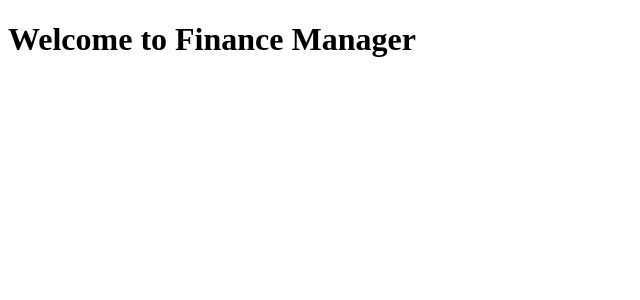
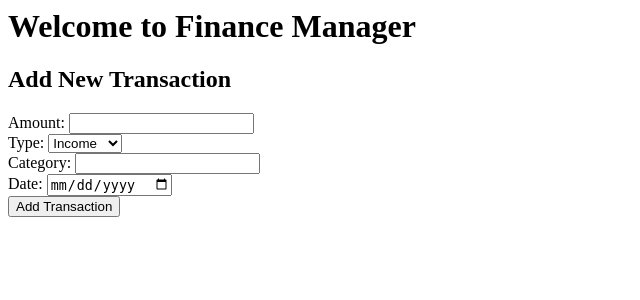
Before and after one commit to b04a/Finance_manager, a Flask app: page / in a window 1280 px wide. Shown: the top 300 px of the page, without its empty margins (0-640 px from the left). Run offline with Flask 3, Linux system fonts and the light colour scheme.

Commit message:
create models. - add (create table func) (specially for work sqlite3) - add (add_transaction) (handover amount, typem category, date in db)

```diff
--- a/app.py
+++ b/app.py
@@ -1,10 +1,22 @@
-from flask import Flask, render_template
+from flask import Flask, render_template, request, redirect, url_for
+from models import create_table, add_transaction
 
 app = Flask(__name__)
+create_table()
 
 @app.route('/')
 def index():
     return render_template('index.html')
 
+@app.route('/add_transaction', methods=['POST'])
+def add_transaction_route():
+    amount = float(request.form['amount'])
+    type = request.form['type']
+    category = request.form['category']
+    date = request.form['date']
+
+    add_transaction(amount, type, category, date)
+    return redirect(url_for('index'))
+
 if __name__ == '__main__':
     app.run(debug=True)
--- a/templates/index.html
+++ b/templates/index.html
@@ -1,11 +1,22 @@
-<!DOCTYPE html>
-<html lang="en">
-<head>
-    <meta charset="UTF-8">
-    <meta name="viewport" content="width=device-width, initial-scale=1.0">
-    <title>Finance Manager</title>
-</head>
 <body>
     <h1>Welcome to Finance Manager</h1>
+    <h2>Add New Transaction</h2>
+    <form action="/add_transaction" method="post">
+        <label for="amount">Amount:</label>
+        <input type="number" step="0.01" name="amount" required><br>
+
+        <label for="type">Type:</label>
+        <select name="type">
+            <option value="income">Income</option>
+            <option value="expense">Expense</option>
+        </select><br>
+
+        <label for="category">Category:</label>
+        <input type="text" name="category" required><br>
+
+        <label for="date">Date:</label>
+        <input type="date" name="date" required><br>
+
+        <button type="submit">Add Transaction</button>
+    </form>
 </body>
-</html>
```
Also changed, not shown: models.py (added, +28 -0 lines).
